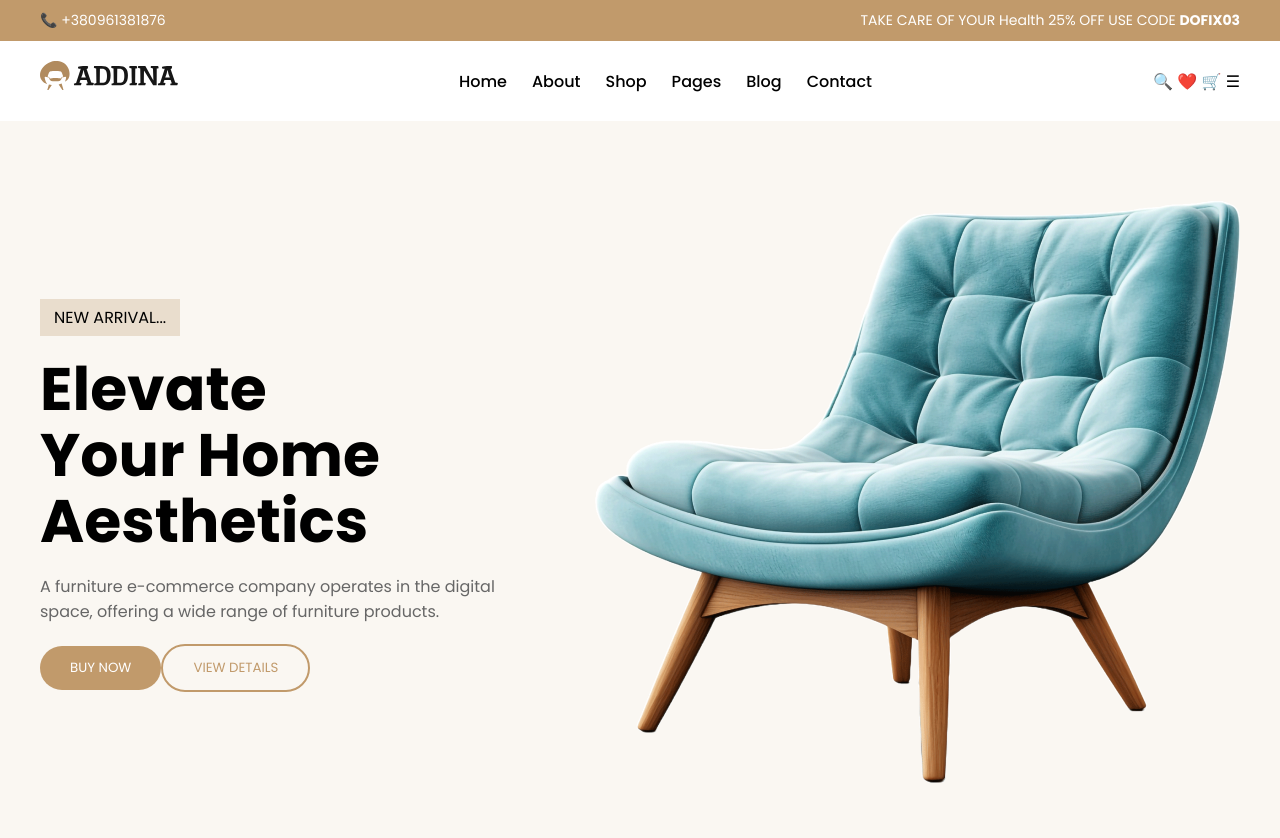
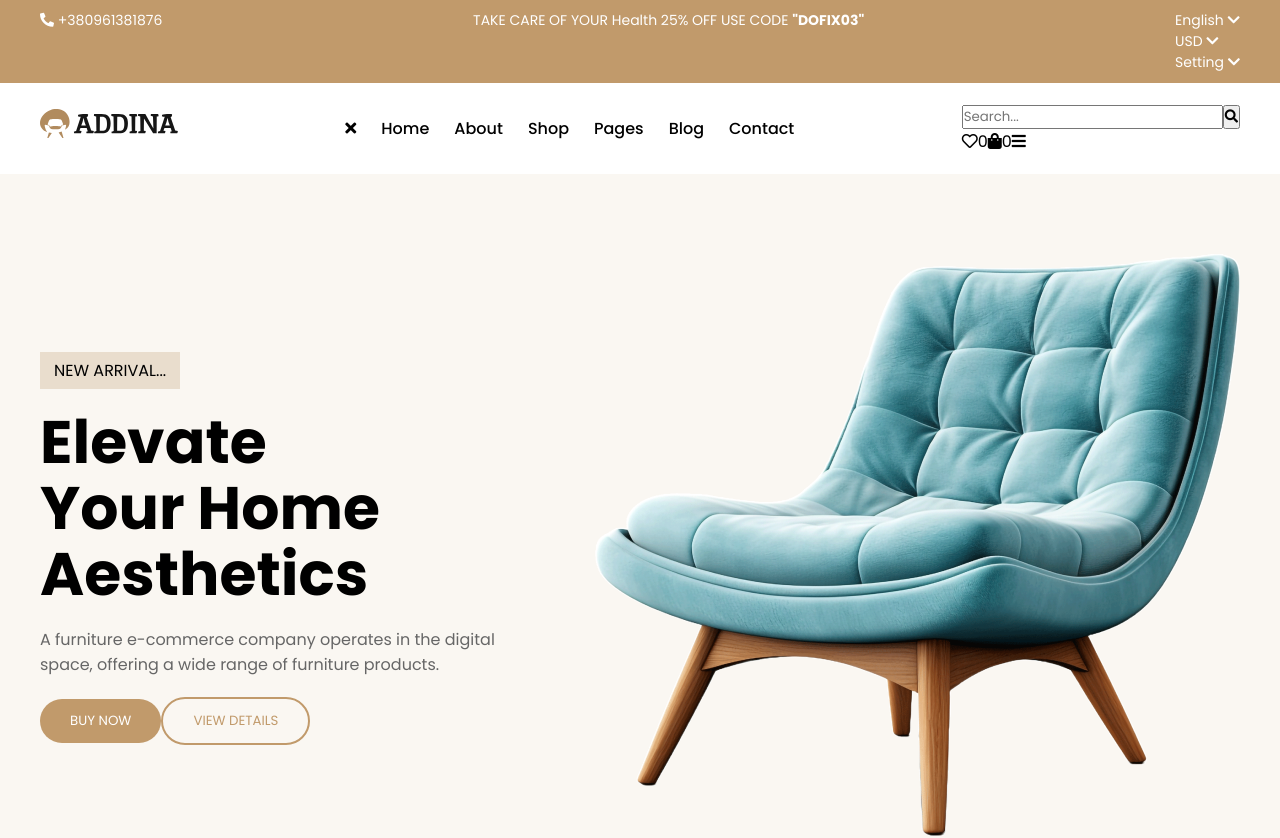
Before and after one commit to dhruvpatil1215/ecommerce-react-js-, a React (Create React App) app: page / in a window 1280 px wide. Shown: the top 838 px of the page. Built offline with nearby package versions, Linux system fonts and the light colour scheme.

Commit message:
Update Header.js

```diff
--- a/src/components/Header.js
+++ b/src/components/Header.js
@@ -1,38 +1,111 @@
-import React from 'react';
+import React, { useState } from 'react';
 
 const Header = () => {
+    const [mobileMenuOpen, setMobileMenuOpen] = useState(false);
+    const [searchOpen, setSearchOpen] = useState(false);
+
+    const toggleMobileMenu = () => {
+        setMobileMenuOpen(!mobileMenuOpen);
+    };
+
+    const toggleSearch = () => {
+        setSearchOpen(!searchOpen);
+    };
+
     return (
         <>
+            {/* Top Bar */}
             <div className="top-bar">
-                <span>📞 +380961381876</span>
-                <span>TAKE CARE OF YOUR Health 25% OFF USE CODE <b>DOFIX03</b></span>
+                <div className="top-bar-left">
+                    <span className="phone-number">
+                        <i className="fas fa-phone-alt"></i> +380961381876
+                    </span>
+                </div>
+                <div className="top-bar-center">
+                    <span>TAKE CARE OF YOUR Health 25% OFF USE CODE <b>"DOFIX03"</b></span>
+                </div>
+                <div className="top-bar-right">
+                    <div className="top-dropdown">
+                        <span>English <i className="fas fa-chevron-down"></i></span>
+                    </div>
+                    <div className="top-dropdown">
+                        <span>USD <i className="fas fa-chevron-down"></i></span>
+                    </div>
+                    <div className="top-dropdown">
+                        <span>Setting <i className="fas fa-chevron-down"></i></span>
+                    </div>
+                </div>
             </div>
 
+            {/* Main Navbar */}
             <header className="navbar">
-                <div className="logo"><img src="/assets/imgs/furniture/logo/logo.svg" alt="logo" /></div>
+                <div className="logo">
+                    <img src="/assets/imgs/furniture/logo/logo.svg" alt="ADDINA" />
+                </div>
 
-                <nav className="menu">
+                {/* Desktop Menu */}
+                <nav className={`menu ${mobileMenuOpen ? 'active' : ''}`}>
+                    <div className="menu-close-btn" onClick={toggleMobileMenu}>
+                        <i className="fas fa-times"></i>
+                    </div>
                     <div className="dropdown">
                         <a href="/" className="drop-btn" tabIndex="0">Home</a>
                         <div className="dropdown-menu">
-<a href="/pharmacy">Pharmacy Store</a>
-<a href="/furniture">Furniture Store</a>
-<a href="/grocery">Grocery Store</a>
-</div>
-</div>
-
-<a href="/about">About</a>
-<a href="/shop">Shop</a>
-<a href="/pages">Pages</a>
-<a href="/blog">Blog</a>
-<a href="/contact">Contact</a>
-
+                            <a href="/">Pharmacy Store</a>
+                            <a href="/">Furniture Store</a>
+                            <a href="/">Grocery Store</a>
+                        </div>
+                    </div>
+                    <a href="#">About</a>
+                    <div className="dropdown">
+                        <a href="#" className="drop-btn" tabIndex="0">Shop</a>
+                        <div className="dropdown-menu">
+                            <a href="/">All Products</a>
+                            <a href="/">New Arrivals</a>
+                            <a href="/">Best Sellers</a>
+                        </div>
+                    </div>
+                    <div className="dropdown">
+                        <a href="/" className="drop-btn" tabIndex="0">Pages</a>
+                        <div className="dropdown-menu">
+                            <a href="/">About Us</a>
+                            <a href="/">FAQs</a>
+                            <a href="/">Contact</a>
+                        </div>
+                    </div>
+                    <a href="/">Blog</a>
+                    <a href="/">Contact</a>
                 </nav>
 
-                <div className="nav-icons">
-                    🔍 ❤️ 🛒 <span className="hamburger" id="openSidebar">☰</span>
+                {/* Search & Icons */}
+                <div className="nav-right">
+                    <div className={`search-box ${searchOpen ? 'active' : ''}`}>
+                        <input type="text" placeholder="Search..." />
+                        <button className="search-btn" onClick={toggleSearch}>
+                            <i className="fas fa-search"></i>
+                        </button>
+                    </div>
+                    <div className="nav-icons">
+                        <span className="icon-btn wishlist-btn">
+                            <i className="far fa-heart"></i>
+                            <span className="badge-count">0</span>
+                        </span>
+                        <span className="icon-btn cart-btn">
+                            <i className="fas fa-shopping-bag"></i>
+                            <span className="badge-count">0</span>
+                        </span>
+                        <span className="hamburger" onClick={toggleMobileMenu}>
+                            <i className="fas fa-bars"></i>
+                        </span>
+                    </div>
                 </div>
             </header>
+
+            {/* Mobile Menu Overlay */}
+            <div
+                className={`mobile-overlay ${mobileMenuOpen ? 'active' : ''}`}
+                onClick={toggleMobileMenu}
+            ></div>
         </>
     );
 };
```
